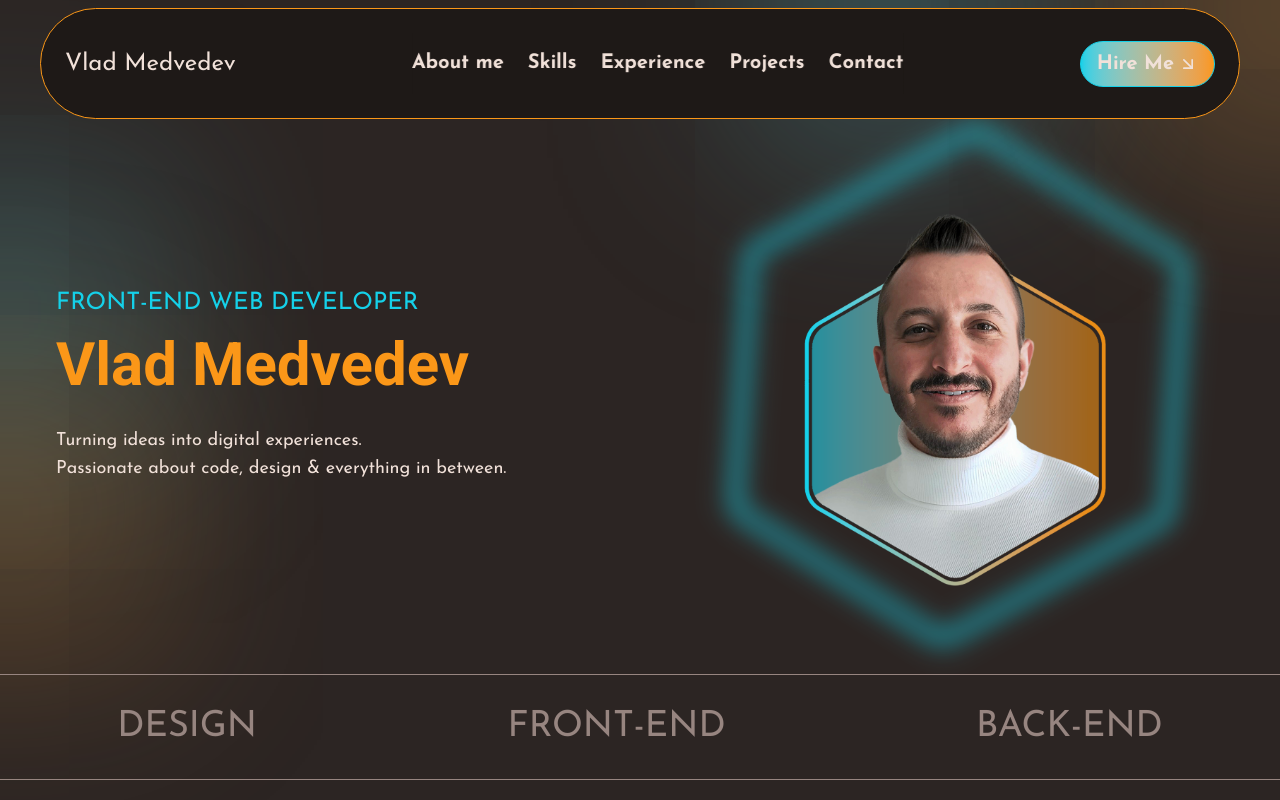
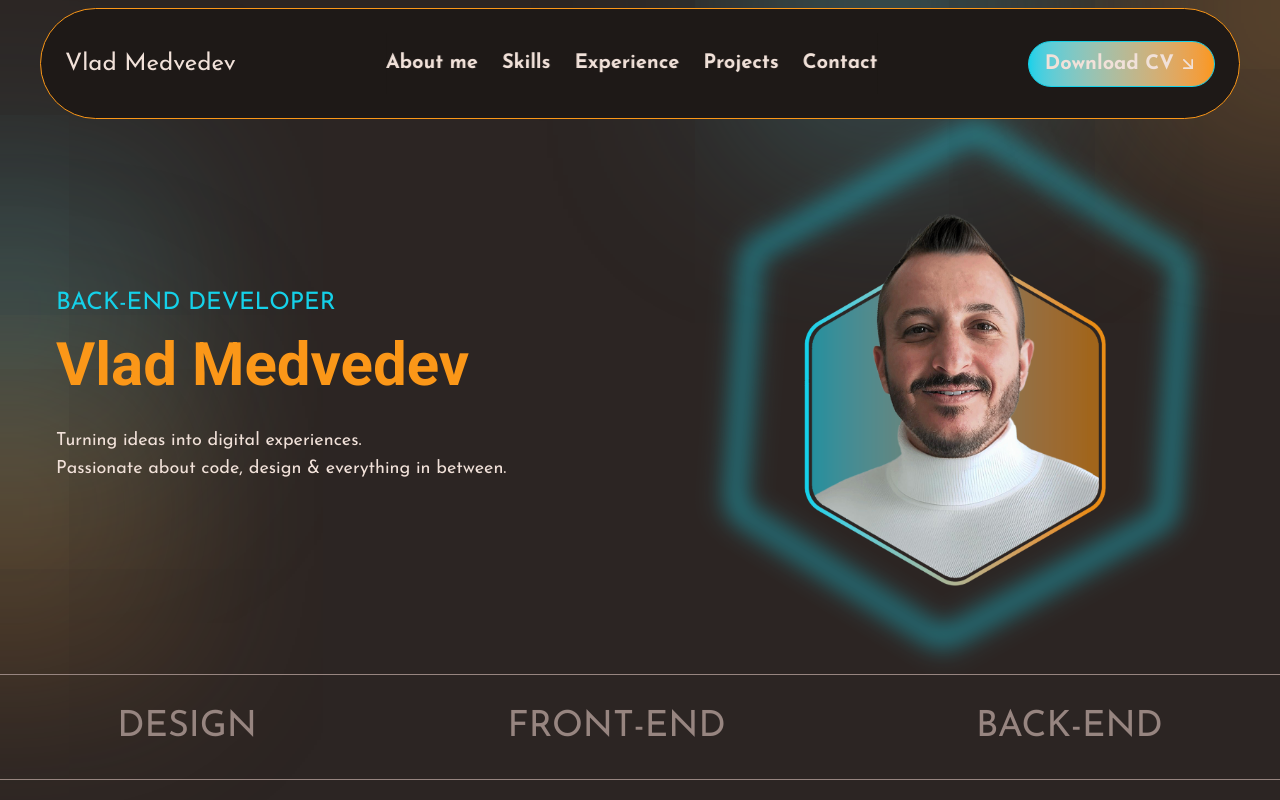
Before and after one commit to nightshiftmaster/developer-portfolio, a React (Vite) app: page / in a window 1280 px wide. Shown: the top 800 px of the page. Built offline with nearby package versions, Linux system fonts and the light colour scheme; a web font is replaced by a local one.

Commit message:
adding animated title

```diff
--- a/package.json
+++ b/package.json
@@ -19,6 +19,7 @@
     "react-icons": "^5.5.0",
     "react-scroll": "^1.9.3",
     "react-spinners": "^0.15.0",
+    "react-type-animation": "^3.2.0",
     "tailwindcss": "^4.0.8"
   },
   "devDependencies": {
--- a/src/assets/constants.js
+++ b/src/assets/constants.js
@@ -43,6 +43,7 @@ export const projects = [
     image: "/images/musicartist.png",
     align: "left",
     link: "https://github.com/nightshiftmaster/artist-portfolio",
+    website: "https://vlad-violin.vercel.app/",
   },
   {
     title: "Foody",
@@ -61,6 +62,7 @@ export const projects = [
     image: "/images/foody.png",
     align: "right",
     link: "https://github.com/nightshiftmaster/Foody-food-delivery-app",
+    website: "https://foody-app-gray.vercel.app/",
   },
   {
     title: "GadgetHub",
@@ -80,6 +82,7 @@ export const projects = [
     image: "/images/gadgethub.png",
     align: "left",
     link: "https://github.com/nightshiftmaster/GadgetHub-shop-ecommerce",
+    website: "https://gadget-hub-shop.vercel.app/",
   },
   {
     title: "Musix",
@@ -98,6 +101,7 @@ export const projects = [
     image: "/images/musix.png",
     align: "right",
     link: "https://github.com/nightshiftmaster/Musix-music-streaming-app",
+    website: "https://musix-music-streaming-app.vercel.app/",
   },
   {
     title: "Portfolimix",
@@ -108,5 +112,6 @@ export const projects = [
     image: "/images/portfolimix.png",
     align: "left",
     link: "https://github.com/nightshiftmaster/Portfolimix-app",
+    website: "https://fullstack-next-js-lake.vercel.app/",
   },
 ];
--- a/src/components/heroSection/HeroText.jsx
+++ b/src/components/heroSection/HeroText.jsx
@@ -1,6 +1,7 @@
 import React from "react";
 import { motion } from "motion/react";
 import { fadeIn } from "../../framerMotion/variants";
+import { TitleAnimation } from "./TitleAnimation";
 
 export const HeroText = () => {
   return (
@@ -12,7 +13,7 @@ export const HeroText = () => {
         viewport={{ once: false, amount: 0 }}
         className="lg:text-2xl sm:text-xl uppercase text-cyan"
       >
-        Front-End Web Developer
+        <TitleAnimation />
       </motion.h2>
       <motion.h1
         variants={fadeIn("right", 0.4)}
--- /dev/null
+++ b/src/components/heroSection/TitleAnimation.jsx
@@ -0,0 +1,21 @@
+import { TypeAnimation } from "react-type-animation";
+
+export const TitleAnimation = () => {
+  return (
+    <TypeAnimation
+      sequence={[
+        "Front-End Developer",
+        2000,
+        "Back-End Developer",
+        2000,
+        "Full-Stack Developer",
+        2000,
+      ]}
+      wrapper="p"
+      speed={50}
+      // className="lg:text-2xl sm:text-xl uppercase text-cyan"
+      // style={{ fontSize: "2em", display: "inline-block" }}
+      repeat={Infinity}
+    />
+  );
+};
--- a/src/components/navbar/NavbarBtn.jsx
+++ b/src/components/navbar/NavbarBtn.jsx
@@ -2,15 +2,27 @@ import React from "react";
 import { LuArrowDownRight } from "react-icons/lu";
 
 export const NavbarBtn = () => {
+  // return (
+  //   <button
+  //     type="button"
+  //     className="px-4 py-2 rounded-full text-xl text-white border-cyan border flex items-center gap-1 font-bold bg-gradient-to-r from-cyan to-orange hover:scale-110 hover:border-orange transition-all duration-500 hover:shadow-cyanShadow"
+  //   >
+  //     Hire Me
+  //     <div className="sm:hidden md:block">
+  //       <LuArrowDownRight />
+  //     </div>
+  //   </button>
+  // );
   return (
-    <button
-      type="button"
+    <a
+      href="/"
+      download="VLAD_FRONTEND.pdf"
       className="px-4 py-2 rounded-full text-xl text-white border-cyan border flex items-center gap-1 font-bold bg-gradient-to-r from-cyan to-orange hover:scale-110 hover:border-orange transition-all duration-500 hover:shadow-cyanShadow"
     >
-      Hire Me
+      Download CV
       <div className="sm:hidden md:block">
         <LuArrowDownRight />
       </div>
-    </button>
+    </a>
   );
 };
--- a/src/components/projectsSection/SingleProject.jsx
+++ b/src/components/projectsSection/SingleProject.jsx
@@ -5,7 +5,7 @@ import { motion } from "motion/react";
 import { fadeIn } from "../../framerMotion/variants";
 
 export const SingleProject = ({ ...item }) => {
-  const { title, year, description, stack, image, link, align } = item;
+  const { title, year, description, stack, image, link, align, website } = item;
   return (
     <motion.div
       variants={fadeIn(align === "left" ? "right" : "left", 0.6)}
@@ -43,9 +43,12 @@ export const SingleProject = ({ ...item }) => {
           <BiSolidRightTopArrowCircle />
         </a>
       </div>
+
       <div className="max-h-[250px] max-w-[400px] rounded-xl overflow-hidden hover:scale-110 transform transition-all duration-500 relative border border-white">
-        <div className="w-full h-full bg-cyan opacity-30 absolute hover:opacity-0 transition-all duration-500 hidden md:block"></div>
-        <img src={image} alt="project image" className="w-full h-full" />
+        <a href={website} target="_blank" rel="noreferrer">
+          <div className="w-full h-full bg-cyan opacity-30 absolute hover:opacity-0 transition-all duration-500 hidden md:block"></div>
+          <img src={image} alt="project image" className="w-full h-full" />
+        </a>
       </div>
     </motion.div>
   );
```
Also changed, not shown: 2 other files (tests, documents, lock files or other folders).
